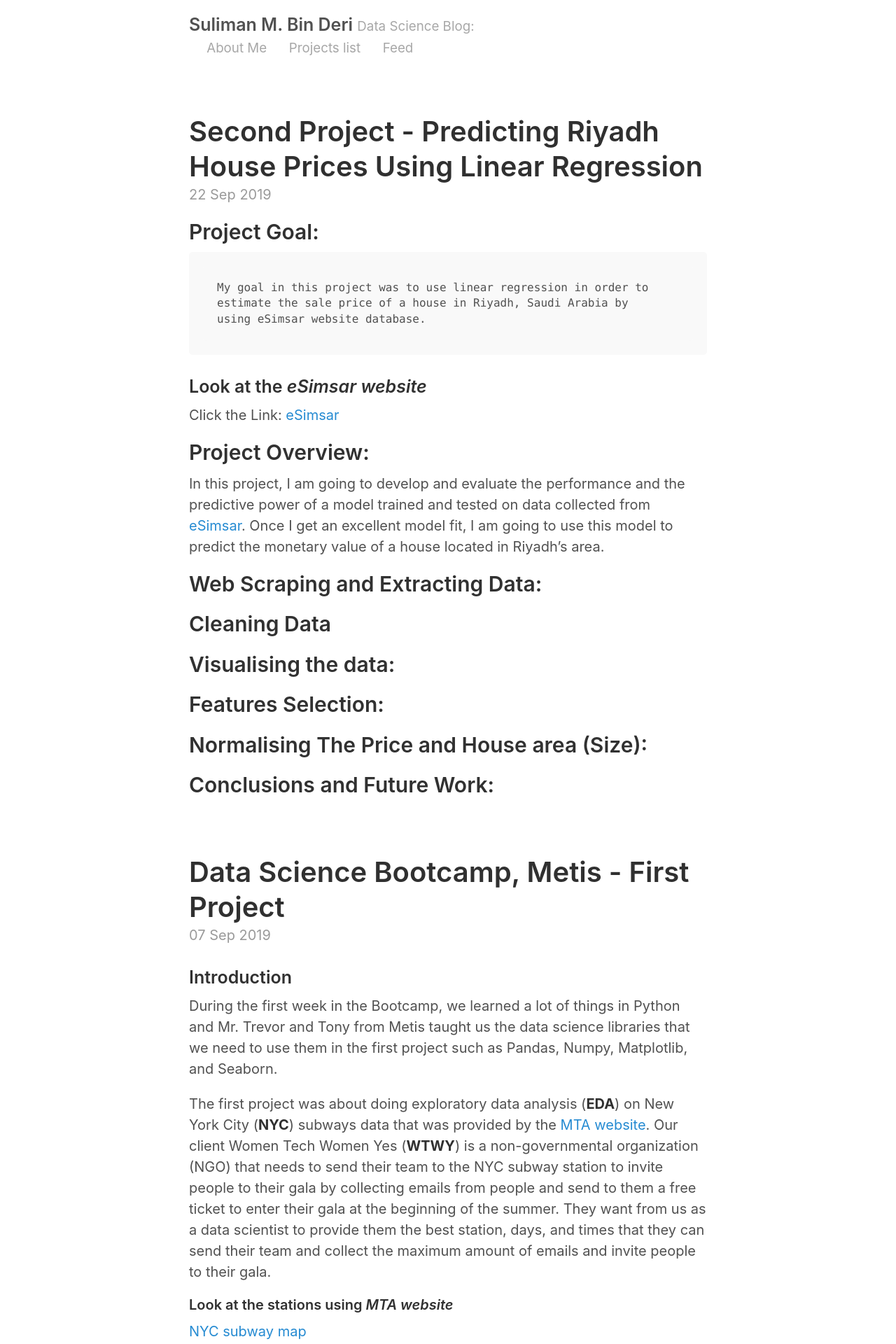
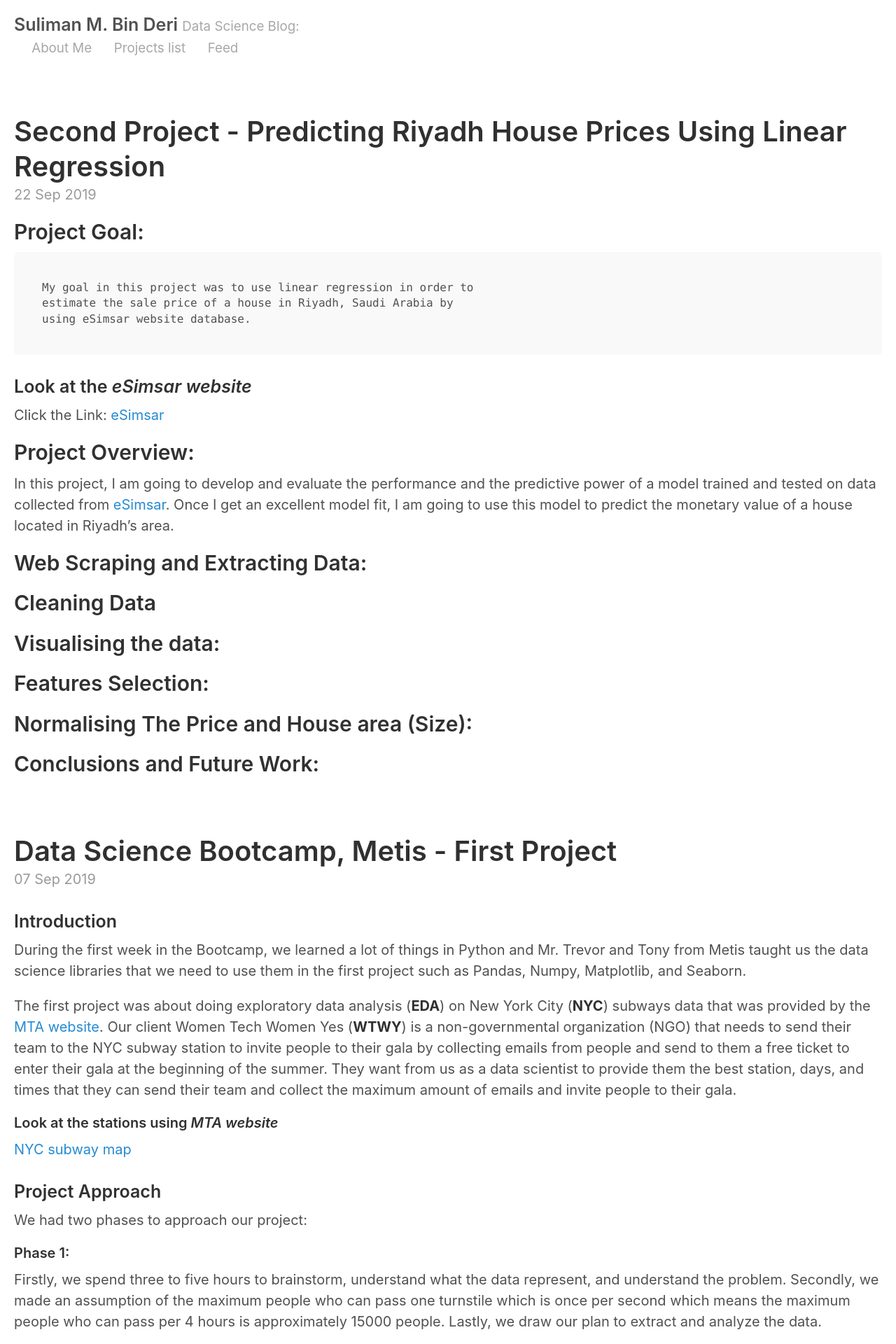
Before and after one commit to SulimanMD/SulimanMD.github.io, a Jekyll site: the page built from index.html, in a window 1280 px wide. Shown: the top 1920 px of the page at 70% size. Built offline with Jekyll 4.4.1, drawn with Linux system fonts in a browser that asks for light colours; the list of posts is cut into pages by our own code.

Commit message:
Commit number 4

```diff
--- a/_sass/_layout.scss
+++ b/_sass/_layout.scss
@@ -3,11 +3,11 @@
 // Styles for managing the structural hierarchy of the site.
 
 .container {
-  max-width: 38rem;
+  max-width: 75rem;
   padding-left:  0.5rem;
   padding-right: 0.5rem;
-  margin-left:  auto;
-  margin-right: auto;
+  margin-left:  0.5rem;
+  margin-right: 0.5rem;
 }
 
 footer {
```
